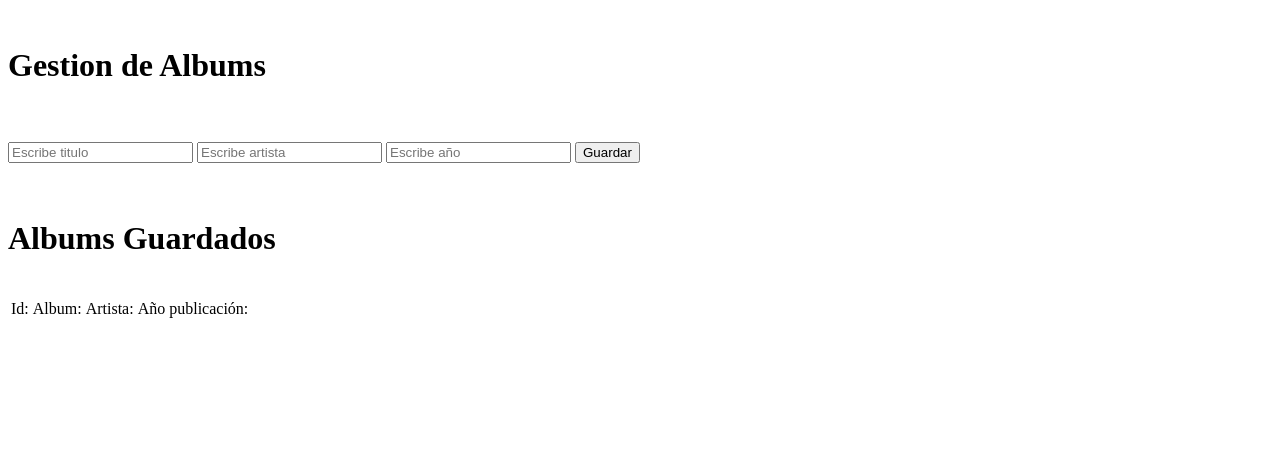
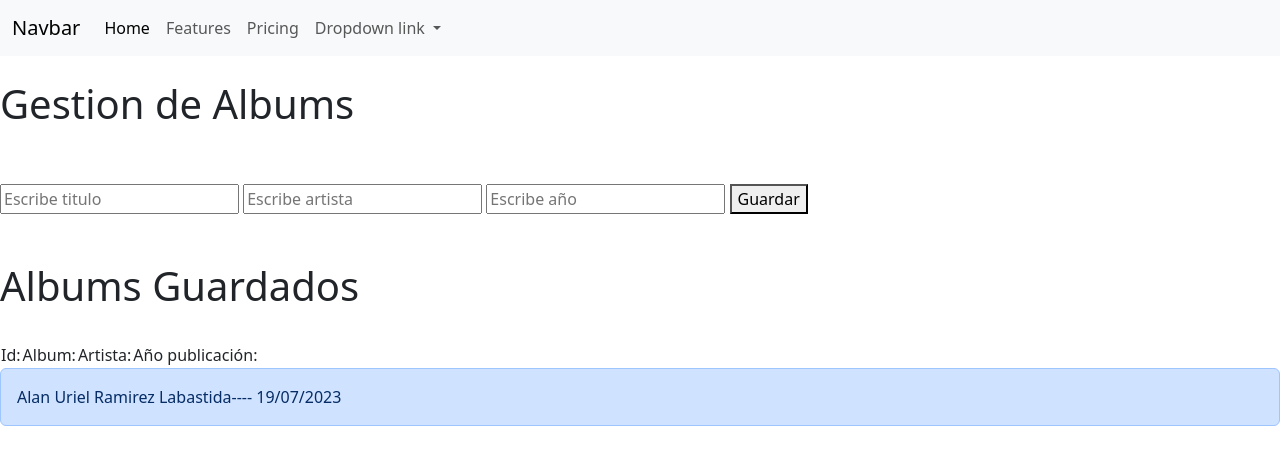
Before and after one commit to UrielRmz2311/POO181, a Flask app: template FlaskPract5/templates/index.html in a window 1280 px wide. Shown: the top 465 px of the page. Run offline with Flask 3, Linux system fonts and the light colour scheme; the template is opened without the code that fills it, so the values that code supplies are empty; some libraries are stand-ins or nearby versions.

Commit message:
Se genero vistas con bootstrap y cortadas con jinja

```diff
--- a/FlaskPract5/templates/index.html
+++ b/FlaskPract5/templates/index.html
@@ -1,13 +1,6 @@
-<!DOCTYPE html>
-<html>
+{% extends 'plantilla.html' %}
 
-<head>
-    <meta charset="UTF-8">
-    <meta name="viewport" content="width=device-width, initial-scale=1.0">
-    <title>CRUD Albums</title>
-</head>
-
-<body>
+{% block body %}
     <br>
     <h1>Gestion de Albums</h1>
     <br>
@@ -55,5 +48,4 @@
             {%endfor%}
         </tbody>
     </table>
-</body>
-</html>
+{% endblock %}
--- /dev/null
+++ b/FlaskPract5/templates/plantilla.html
@@ -0,0 +1,55 @@
+
+<!DOCTYPE html>
+<head>
+    <meta charset="UTF-8">
+    <meta name="viewport" content="width=device-width, initial-scale=1.0">
+    <link href="https://cdn.jsdelivr.net/npm/bootstrap@5.3.0/dist/css/bootstrap.min.css" rel="stylesheet" integrity="sha384-9ndCyUaIbzAi2FUVXJi0CjmCapSmO7SnpJef0486qhLnuZ2cdeRhO02iuK6FUUVM" crossorigin="anonymous">
+    <title>Soy la plantilla</title>
+
+</head>
+
+<body>
+    <nav class="navbar navbar-expand-lg bg-body-tertiary">
+        <div class="container-fluid">
+          <a class="navbar-brand" href="#">Navbar</a>
+          <button class="navbar-toggler" type="button" data-bs-toggle="collapse" data-bs-target="#navbarNavDropdown" aria-controls="navbarNavDropdown" aria-expanded="false" aria-label="Toggle navigation">
+            <span class="navbar-toggler-icon"></span>
+          </button>
+          <div class="collapse navbar-collapse" id="navbarNavDropdown">
+            <ul class="navbar-nav">
+              <li class="nav-item">
+                <a class="nav-link active" aria-current="page" href="#">Home</a>
+              </li>
+              <li class="nav-item">
+                <a class="nav-link" href="#">Features</a>
+              </li>
+              <li class="nav-item">
+                <a class="nav-link" href="#">Pricing</a>
+              </li>
+              <li class="nav-item dropdown">
+                <a class="nav-link dropdown-toggle" href="#" role="button" data-bs-toggle="dropdown" aria-expanded="false">
+                  Dropdown link
+                </a>
+                <ul class="dropdown-menu">
+                  <li><a class="dropdown-item" href="#">Action</a></li>
+                  <li><a class="dropdown-item" href="#">Another action</a></li>
+                  <li><a class="dropdown-item" href="#">Something else here</a></li>
+                </ul>
+              </li>
+            </ul>
+          </div>
+        </div>
+      </nav>
+
+    {% block body %}
+
+    {% endblock %}
+
+    <div class="alert alert-primary" role="alert">
+        Alan Uriel Ramirez Labastida---- 19/07/2023
+      </div>
+
+    <script src="https://cdn.jsdelivr.net/npm/bootstrap@5.3.0/dist/js/bootstrap.bundle.min.js" integrity="sha384-geWF76RCwLtnZ8qwWowPQNguL3RmwHVBC9FhGdlKrxdiJJigb/j/68SIy3Te4Bkz" crossorigin="anonymous"></script>
+</body>
+
+</html>
--- a/Fruteria/app.py
+++ b/Fruteria/app.py
@@ -100,7 +100,7 @@
     CC.execute('select * from tbfrutas where fruta LIKE %s', (f'%{Varbuscar}%',))
     confruta= CC.fetchall()
     print(confruta)
-    return render_template('consultan.html', listafruta = confruta)
+    return render_template('consulta.html', listafruta = confruta)
 
 
 # Ejecución de Servidor en el Puerto 5100 ----------------------------
```
Also changed, not shown: FlaskPract5/templates/editarAlbum.html (+3 -9 lines), FlaskPract5/templates/eliminarAlbum.html (+3 -9 lines), Fruteria/templates/consulta.html (+6 -11 lines).
